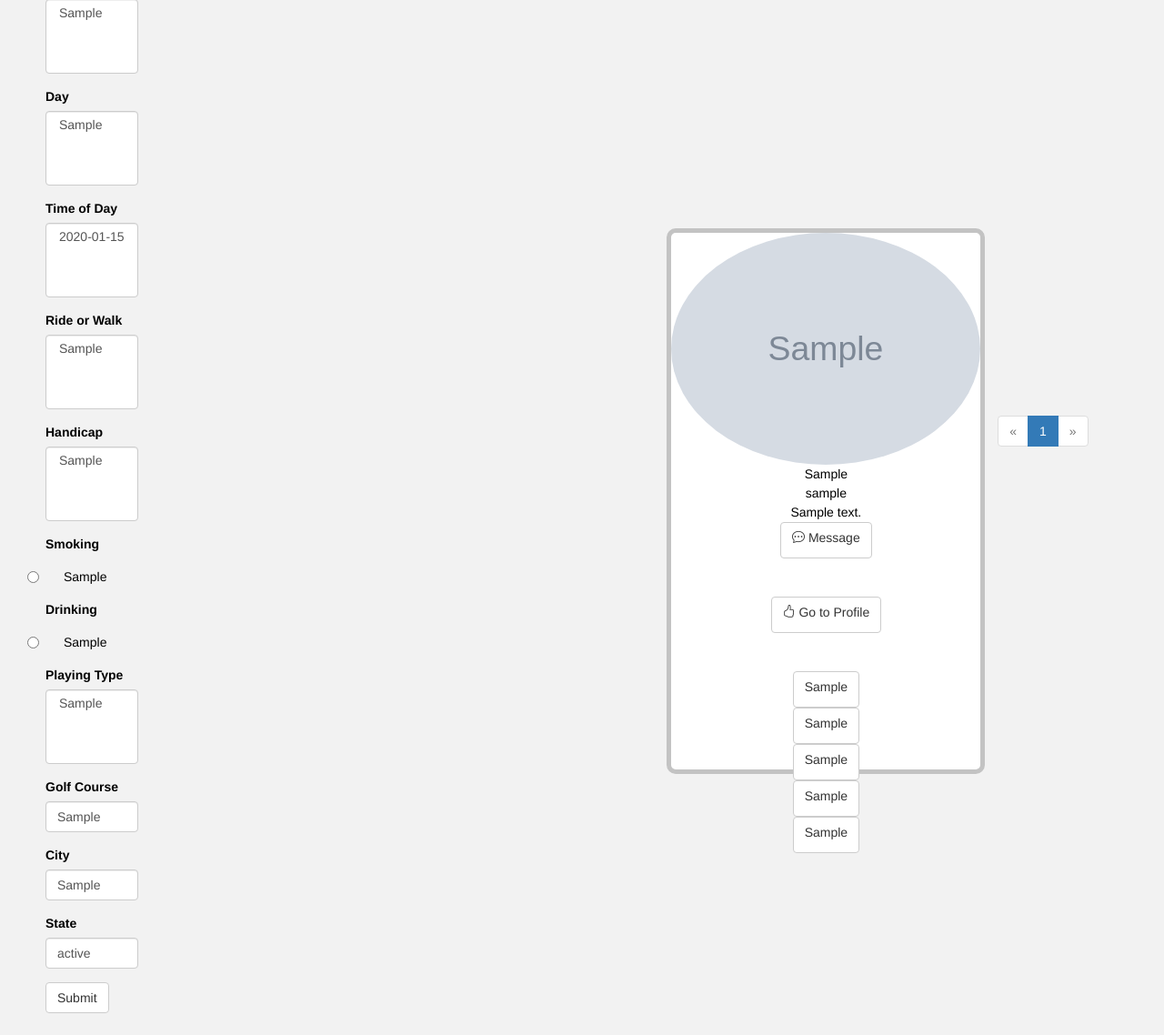
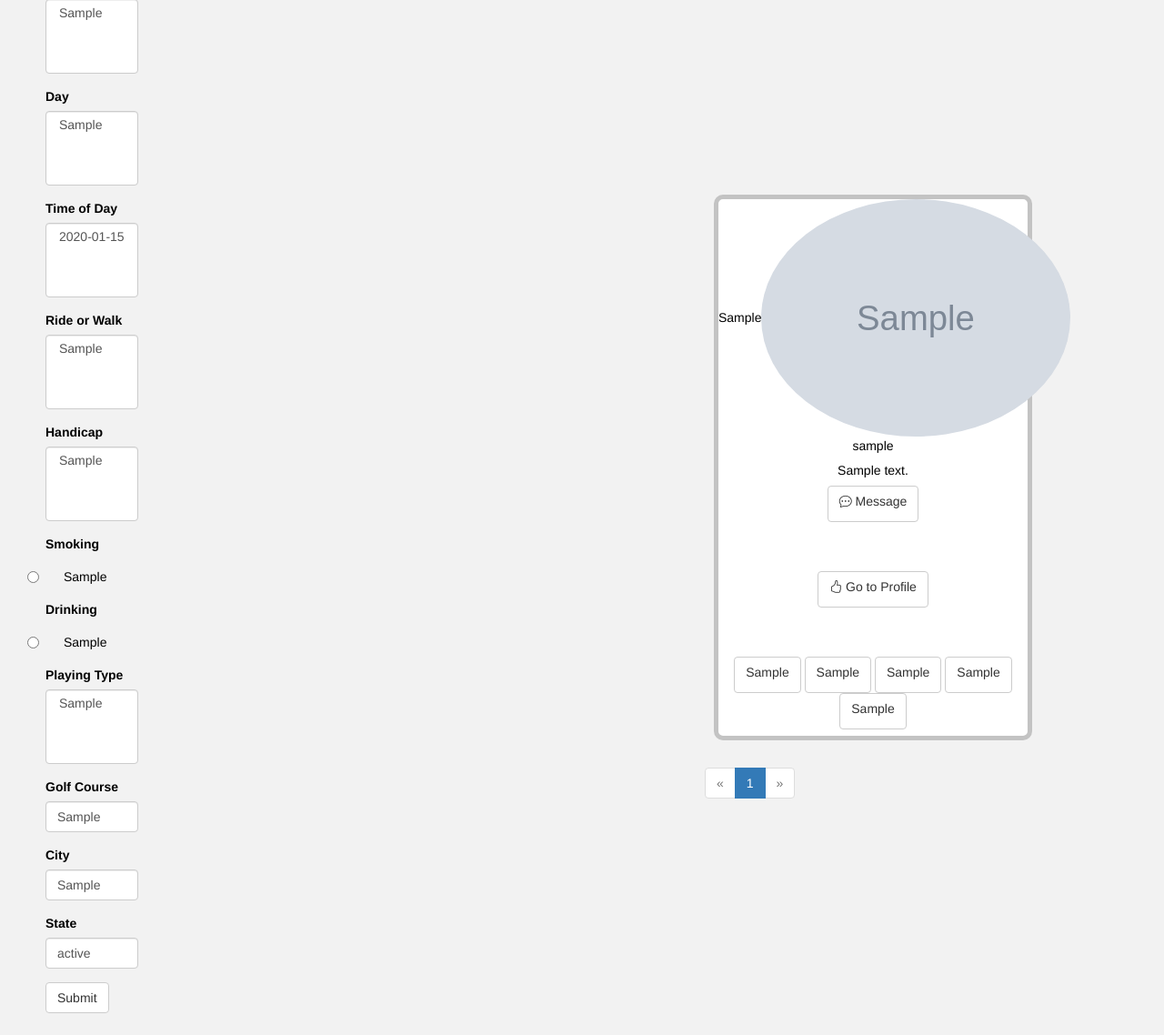
Before and after one commit to jsiu1248/tee_timers, a Flask app: page /match in a window 1280 px wide. Shown: the part 166-1304 px from the top of the page at 91% size. Run offline with Flask 3, Linux system fonts and the light colour scheme; a user stored in the database is signed in; tables that the repository leaves empty hold one stand-in row (values such as "Sample post"); grey boxes marked "Sample" are stand-in pictures; style sheets or scripts are compiled from the project's sources; some libraries are stand-ins or nearby versions.

Commit message:
changed buttons to inline and pagination to be below the profile card

```diff
--- a/app/templates/match.html
+++ b/app/templates/match.html
@@ -31,11 +31,18 @@
 
 
                 <div class="flex-item">
+                    <div style='display: inline-flex;'>
+                        <p style="  display: flex;
+                        align-items: center; ">
+                            {{user.City.city}}
+                        </p>
+
                         {# getting the boxes div for each user#}
                         {% if user.Img.img%}
-                    <img class="rounded-circle account-img img-responsive center-block d-block mx-auto" src="../static/{{user.Img.img}}">
+                        <img class="rounded-circle account-img img-responsive center-block d-block mx-auto"
+                            src="../static/{{user.Img.img}}">
+                    </div>
                     {% endif %}
-                    {{user.City.city}}
 
                     <a href="{{ url_for('main.user', username=user.username) }}">
 
@@ -58,6 +65,7 @@
                     </a>
                     <br>
                     <br>
+                    <div style="display: inline-block;">
                         {% if user.GolfCourse.course %}
                         <a class="btn btn-default format-button format-profile-attributes" href="#">
                             {{user.GolfCourse.course}}
@@ -88,6 +96,7 @@
                         </a>
                         {% endif %}
                     </div>
+                </div>
 
 
                 {# add image of user#}
@@ -95,13 +104,13 @@
 
             </body>
 
-
+<div>
             {% endfor %}
 
             {% if pagination %}
             {{ macros.pagination_widget(pagination, '.match') }}
             {% endif %}
-
+</div>
     </div>
 
     </body>
```
Lines whose indentation alone changed are shown as unchanged.
